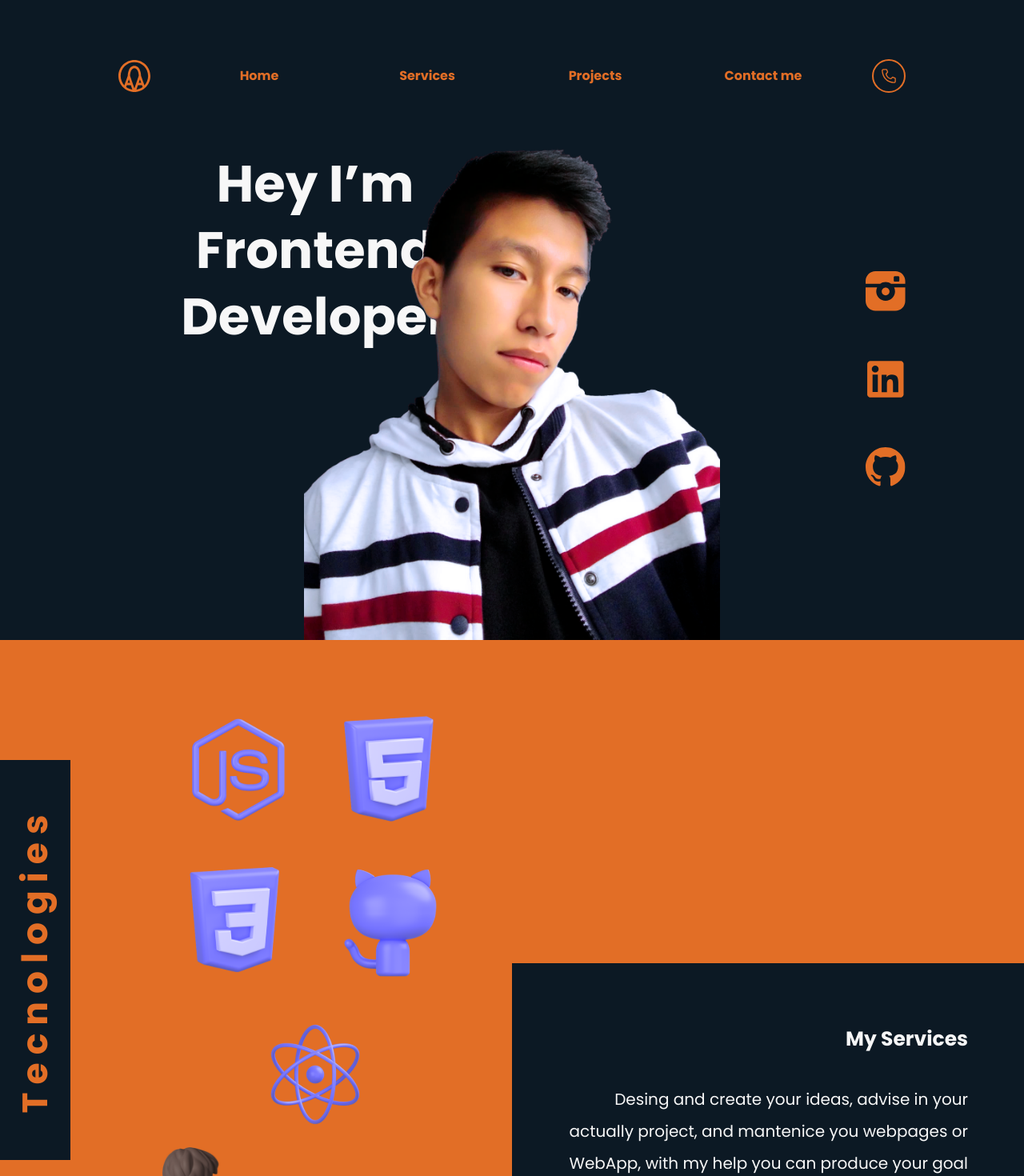
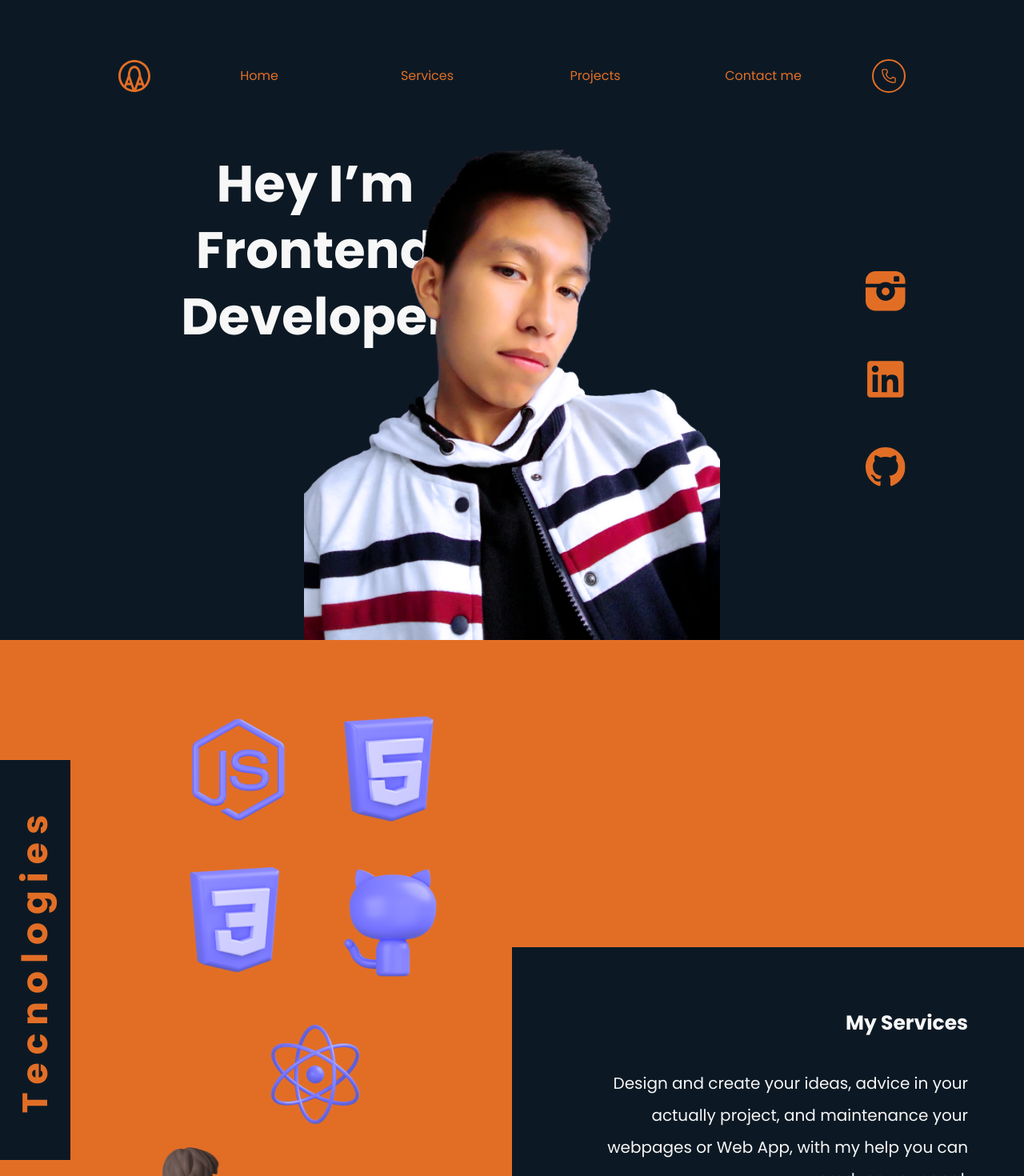
Before and after one commit to oNEOBYTEo/master-portfolio, a React (Vite) app: page / in a window 1280 px wide. Shown: the top 1470 px of the page at 80% size. Built offline with nearby package versions, Linux system fonts and the light colour scheme.

Commit message:
problem of colors fix

```diff
--- a/src/components/nav/nav.css
+++ b/src/components/nav/nav.css
@@ -10,7 +10,7 @@
 .nav__link {
   color: var(--secondary-color);
   display: block;
-  font-weight: bold;
+
   text-align: center;
   width: 16rem;
 }
--- a/src/components/services/Services.jsx
+++ b/src/components/services/Services.jsx
@@ -5,8 +5,9 @@ function Services() {
     <>
       <h3 className="tecnologies__subtitle">My Services</h3>
       <p className="tecnologies__paragraph">
-        Desing and create your ideas, advise in your actually project, and
-        mantenice you webpages or WebApp, with my help you can produce your goal
+        Design and create your ideas, advice in your actually project, and
+        maintenance your webpages or Web App, with my help you can produce your
+        goal.
       </p>
     </>
   );
--- a/src/contact/Form.jsx
+++ b/src/contact/Form.jsx
@@ -33,6 +33,12 @@ const Form = () => {
       );
   };
 
+  const timingReset = () => {
+    setTimeout(() => {
+      reset();
+    }, 2000);
+  };
+
   return (
     <form
       onSubmit={(e) => {
@@ -65,7 +71,7 @@ const Form = () => {
           </label>
           <input
             className="form__input"
-            type="email"
+            type="text"
             id="email"
             {...register('email', {
               required: { value: true, message: 'This field is required' },
@@ -115,7 +121,7 @@ const Form = () => {
           )}
         </li>
         <li className="form__item">
-          <button className="form__cta" onClick={() => reset()}>
+          <button className="form__cta" onClick={timingReset}>
             Send Message
           </button>
           {send === 'OK' ? (
```
